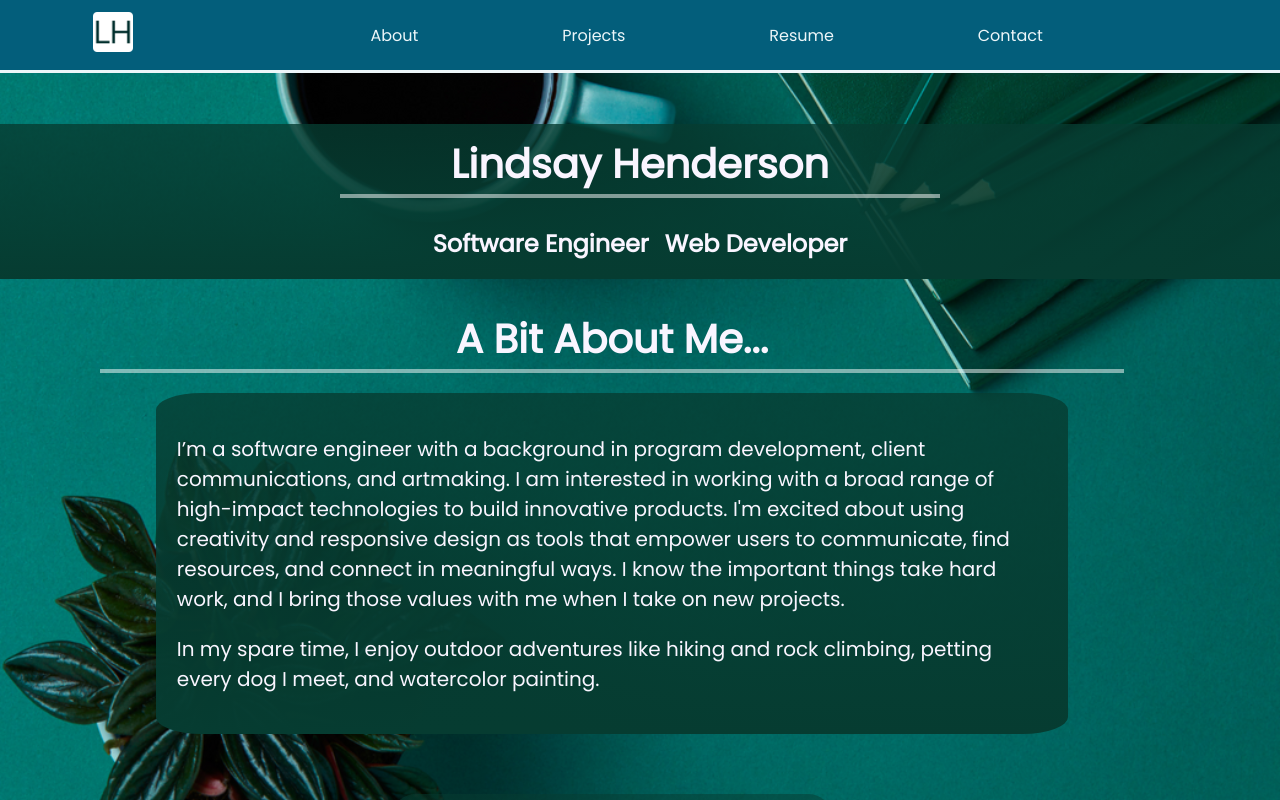
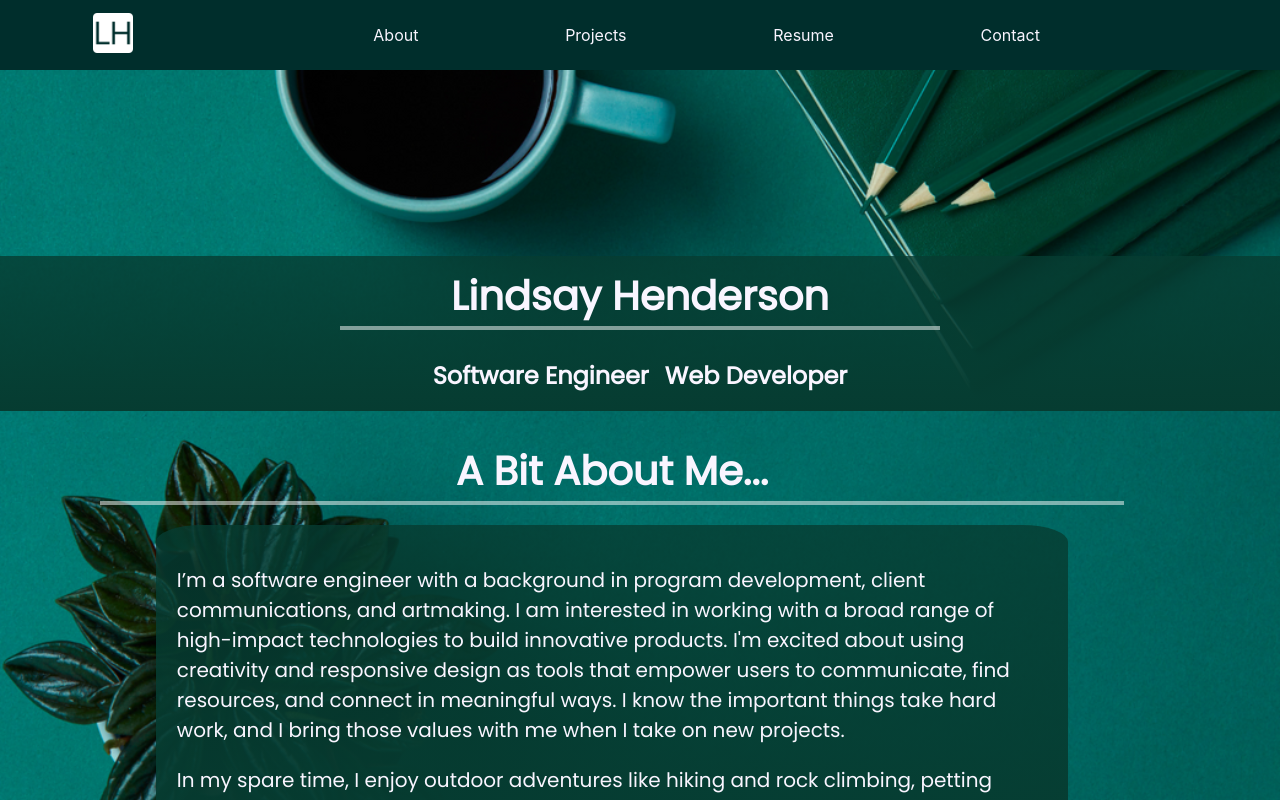
Before and after one commit to lindsay-henderson/lindsay-henderson-resume, a React (Create React App) app: page / in a window 1280 px wide. Shown: the top 800 px of the page. Built offline with nearby package versions, Linux system fonts and the light colour scheme.

Commit message:
fix nav bar to stay in place

```diff
--- a/src/App.css
+++ b/src/App.css
@@ -1,6 +1,5 @@
-main,
-body {
-  margin: 0;
+main {
+  margin-top: 20%;
   border: 0;
   height: 100vh;
   font-family: 'Poppins', sans-serif;
@@ -26,30 +25,16 @@ flex-direction: column;
   text-align: center;
 }
 
-.nav-bar
-/* {
-  height: 100px;
+.nav-bar  {
+  height: 70px;
   width: 100%;
   display: flex;
-  background-color: #035E7B;
+  background-color: #002E2C;
   align-items: center;
-  position: sticky;
+  position: fixed;
+  justify-content: space-evenly;
   top: 0;
   z-index: 1;
-} */
-
-{
-  display: flex;
-  align-items: center;
-  justify-content: space-evenly;
-  background-color: #035E7B;
-  border-bottom: 3px solid #EDF6F9;
-  margin-bottom: 4%;
-  top: 0;
-  z-index: 1;
-  width: 100%;
-  height: 70px;
-  position: sticky;
 }
 
 .links {
@@ -71,12 +56,12 @@ img {
 }
 
 .links > a {
-  color: #EDF6F9;
+  color: #F9F5FF;
   text-decoration: none;
 }
 
 .links > a:hover {
-  color: #FF8E72;
+  color: #F9A03F;
 }
 
 li {
@@ -90,6 +75,6 @@ button {
 }
 
 button:hover {
-  color: #FF8E72;
+  color: #F9A03F;
   background-color: #002E2C;
 }
--- a/src/components/Home.jsx
+++ b/src/components/Home.jsx
@@ -2,7 +2,7 @@ import'../styles/home.css'
 
 function Home() {
   return (
-    <section className='home-page'>
+    <section className='home-page' id='home'>
     <div className="home-card">
       <div className='text'>
         <h1>Lindsay Henderson</h1>
--- a/src/components/Nav.jsx
+++ b/src/components/Nav.jsx
@@ -1,4 +1,4 @@
-import { NavLink } from "react-router-dom"
+import { NavLink, Link } from "react-router-dom"
 import pdf from '../data/pdfs/Lindsay-N-Henderson-Resume.pdf'
 
 function Nav() {
@@ -6,9 +6,9 @@ function Nav() {
 
         <nav className="nav-bar">
           <div className="home">
-            <NavLink to='/'>
+            <Link to='home'>
               <img src="/apple-touch-icon.png" alt="a square with the initials L & H"/>
-              </NavLink>
+              </Link>
           </div>
           <div className="links">
             <NavLink to='/about'>About</NavLink>
```
